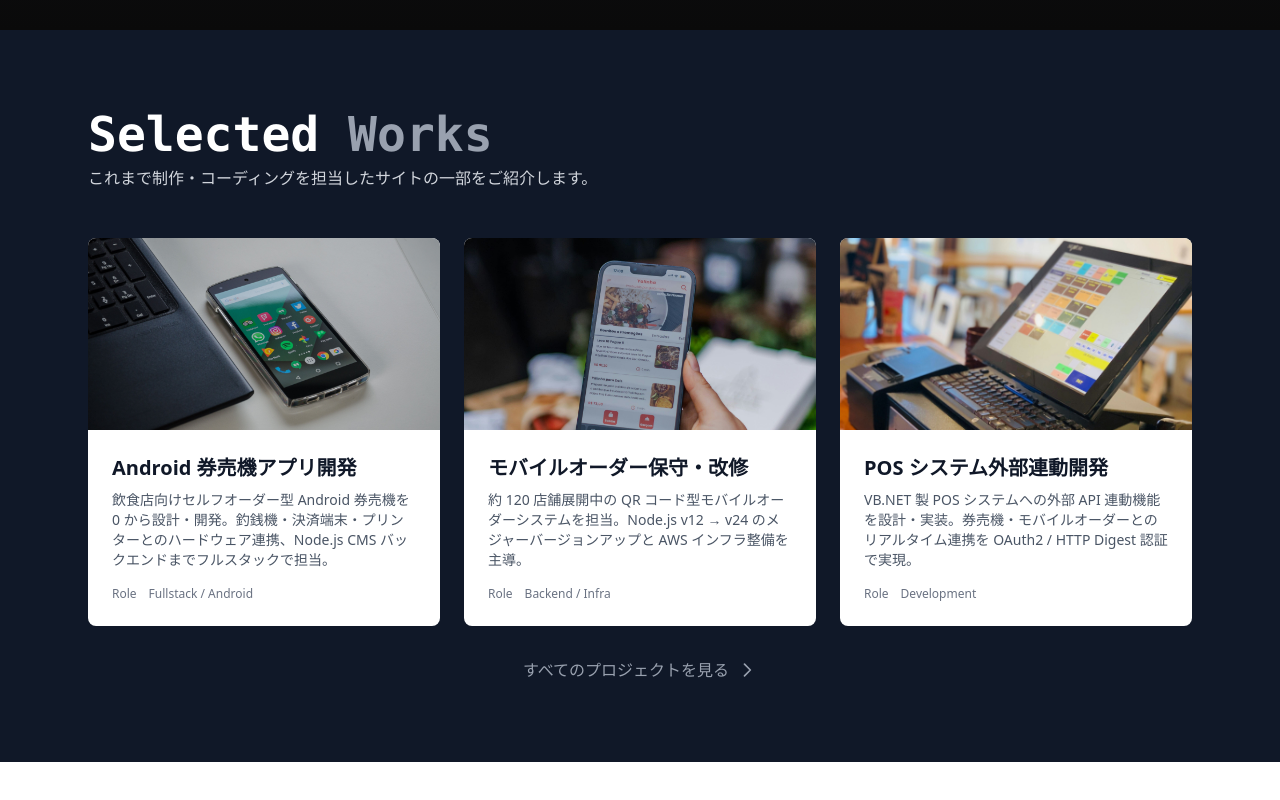
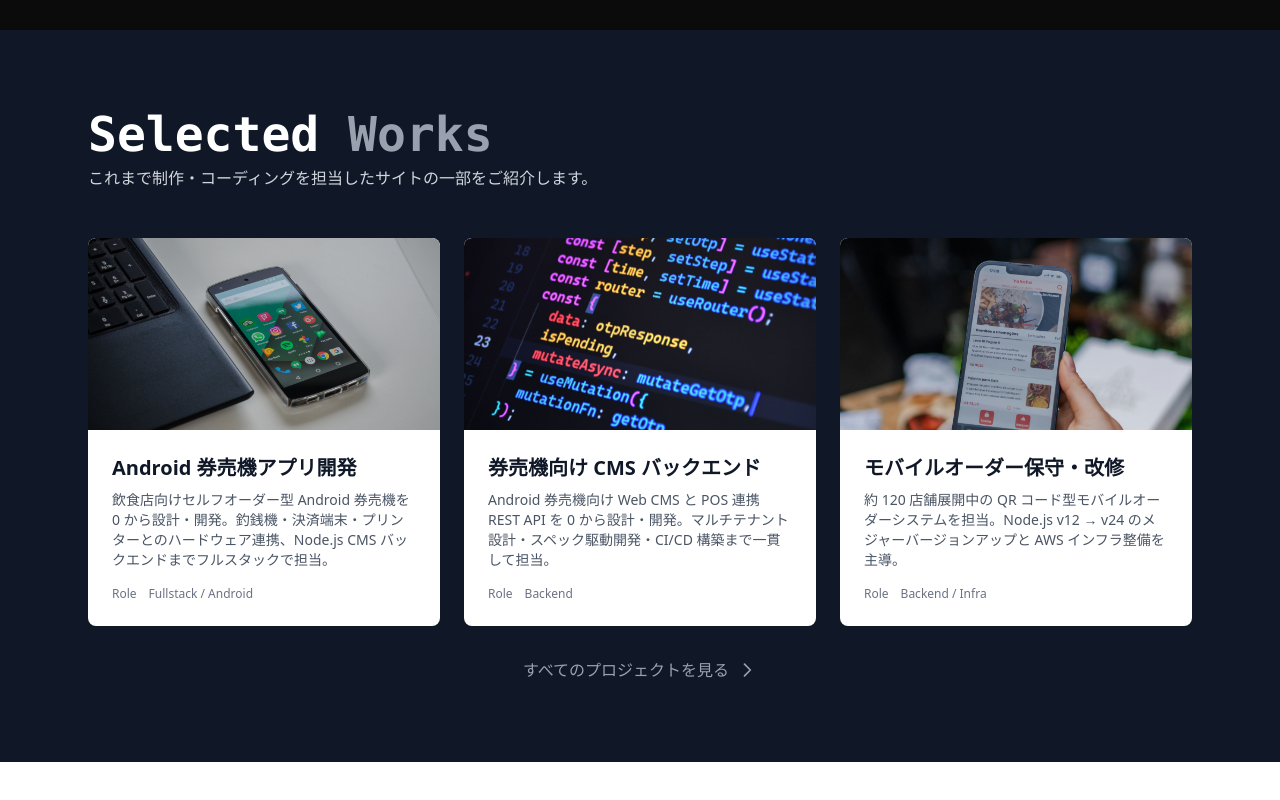
Before and after one commit to imurar/imurar-portfolio, an Astro site: page / in a window 1280 px wide. Shown: the part 606-1406 px from the top of the page. Built offline with nearby package versions, Linux system fonts and the light colour scheme; Astro itself is replaced by a stand-in of ours.

Commit message:
[fix] Selected Works を Android アプリ・CMS バックエンド・モバイルオーダーの3枚に更新

```diff
--- a/src/pages/index.astro
+++ b/src/pages/index.astro
@@ -33,19 +33,19 @@ import BaseLayout from '../layouts/BaseLayout.astro';
           </div>
         </div>
         <div class="bg-white text-gray-900 rounded-lg overflow-hidden hover:shadow-lg transition">
+          <img src="/images/backend.jpg" alt="券売機向け CMS バックエンド" class="h-48 w-full object-cover">
+          <div class="p-6">
+            <h3 class="text-xl font-bold mb-2">券売機向け CMS バックエンド</h3>
+            <p class="text-sm text-gray-600 mb-4">Android 券売機向け Web CMS と POS 連携 REST API を 0 から設計・開発。マルチテナント設計・スペック駆動開発・CI/CD 構築まで一貫して担当。</p>
+            <div class="text-xs text-gray-500">Role　Backend</div>
+          </div>
+        </div>
+        <div class="bg-white text-gray-900 rounded-lg overflow-hidden hover:shadow-lg transition">
           <img src="/images/mobile-order.jpg" alt="モバイルオーダーシステム保守・改修" class="h-48 w-full object-cover">
           <div class="p-6">
             <h3 class="text-xl font-bold mb-2">モバイルオーダー保守・改修</h3>
             <p class="text-sm text-gray-600 mb-4">約 120 店舗展開中の QR コード型モバイルオーダーシステムを担当。Node.js v12 → v24 のメジャーバージョンアップと AWS インフラ整備を主導。</p>
             <div class="text-xs text-gray-500">Role　Backend / Infra</div>
-          </div>
-        </div>
-        <div class="bg-white text-gray-900 rounded-lg overflow-hidden hover:shadow-lg transition">
-          <img src="/images/pos.jpg" alt="POS システム外部連動開発" class="h-48 w-full object-cover">
-          <div class="p-6">
-            <h3 class="text-xl font-bold mb-2">POS システム外部連動開発</h3>
-            <p class="text-sm text-gray-600 mb-4">VB.NET 製 POS システムへの外部 API 連動機能を設計・実装。券売機・モバイルオーダーとのリアルタイム連携を OAuth2 / HTTP Digest 認証で実現。</p>
-            <div class="text-xs text-gray-500">Role　Development</div>
           </div>
         </div>
       </div>
```
Also changed, not shown: public/images/backend.jpg (added), 1 other file.
